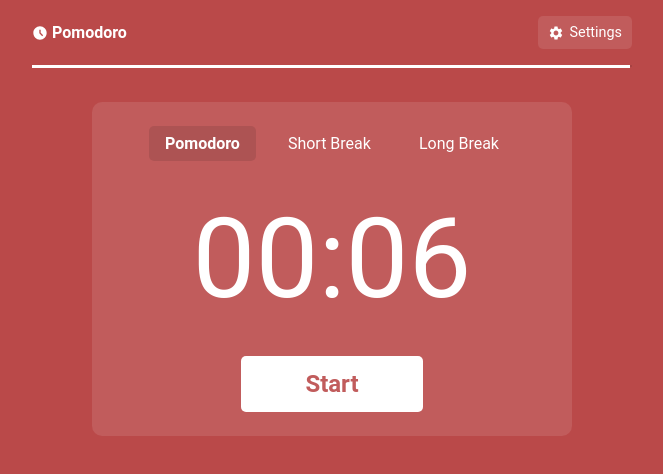
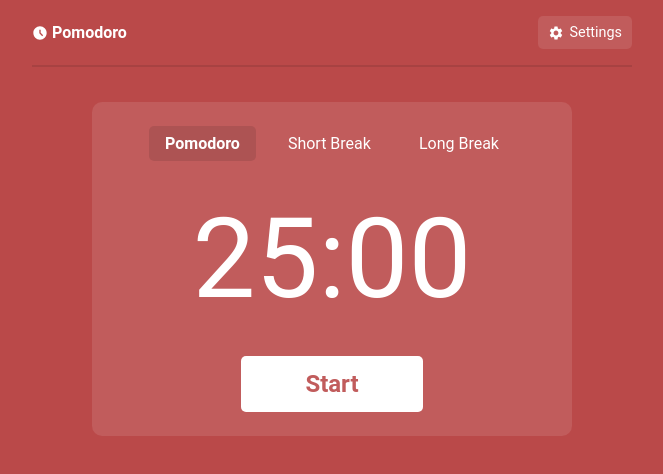
Before and after one commit to itsramin/pomodoro, a React (Create React App) app: page / in a window 1280 px wide. Shown: the top 474 px of the page, without its empty margins (308-971 px from the left). Built offline with nearby package versions, Linux system fonts and the light colour scheme.

Commit message:
app backgound color embed in uislice

```diff
--- a/src/App.js
+++ b/src/App.js
@@ -1,4 +1,3 @@
-import { useState } from "react";
 import { useSelector } from "react-redux";
 import "./App.css";
 import MainHeader from "./components/header/MainHeader";
@@ -7,19 +6,16 @@ import TimerBox from "./components/Timer/TimerBox";
 import "./components/UI/Allcolors.css";
 
 function App() {
-  const [tab, setTab] = useState(0);
-  const changeTabHandler = (num) => {
-    setTab(num);
-  };
-
   const ui = useSelector((state) => state.ui);
 
-  const appClass = `${"App"} ${tab === 1 && "cyan"} ${tab === 2 && "blue"}`;
+  const appClass = `${"App"} ${ui.currentTab === 1 && "cyan"} ${
+    ui.currentTab === 2 && "blue"
+  }`;
   return (
     <div className={appClass}>
       <main>
         <MainHeader />
-        <TimerBox onChangeTab={changeTabHandler} />
+        <TimerBox />
         {ui.settingsVisible && <Settings />}
       </main>
     </div>
--- a/src/components/Timer/TimerBox.js
+++ b/src/components/Timer/TimerBox.js
@@ -1,14 +1,24 @@
-import { useCallback, useEffect, useMemo, useState } from "react";
-import { useSelector } from "react-redux";
+import {
+  useCallback,
+  useEffect,
+  useLayoutEffect,
+  useMemo,
+  useState,
+} from "react";
+import { useDispatch, useSelector } from "react-redux";
+import { uiActions } from "../../store/uiSlice";
 import ProgressBar from "./ProgressBar";
 import styles from "./TimerBox.module.css";
 
-const TimerBox = ({ onChangeTab }) => {
-  const [timer, setTimer] = useState(0.1 * 60);
+const TimerBox = () => {
+  const dispatch = useDispatch();
+  const uiSlice = useSelector((state) => state.ui);
+  const settingsSlice = useSelector((state) => state.settings);
+
   const [running, setRunning] = useState(false);
-  const [activeTab, setActiveTab] = useState(0);
+  const [activeTab, setActiveTab] = useState(uiSlice.currentTab);
   const [shortBreakCount, setShortBreakCount] = useState(0);
-  const settingsSlice = useSelector((state) => state.settings);
+  const [timer, setTimer] = useState(60 * 25);
 
   const tabs = useMemo(() => {
     return [
@@ -18,14 +28,18 @@ const TimerBox = ({ onChangeTab }) => {
     ];
   }, [settingsSlice]);
 
+  useLayoutEffect(() => {
+    setTimer(tabs[activeTab].time * 60);
+  }, [settingsSlice, tabs, activeTab]);
+
   const changeTabHandler = useCallback(
     (tabNum) => {
       setActiveTab(tabNum);
-      onChangeTab(tabNum);
+      dispatch(uiActions.changeTab(tabNum));
       setRunning(false);
       setTimer(tabs[tabNum].time * 60);
     },
-    [onChangeTab, tabs]
+    [tabs, dispatch]
   );
 
   useEffect(() => {
@@ -58,8 +72,10 @@ const TimerBox = ({ onChangeTab }) => {
   };
 
   const timerNum = new Date(timer * 1000).toISOString().slice(14, 19);
-  const progress =
-    (tabs[activeTab].time * 60 - timer) / (tabs[activeTab].time * 60);
+
+  const progress = running
+    ? (tabs[activeTab].time * 60 - timer) / (tabs[activeTab].time * 60)
+    : 0;
 
   return (
     <>
--- a/src/store/uiSlice.js
+++ b/src/store/uiSlice.js
@@ -2,6 +2,7 @@ import { createSlice } from "@reduxjs/toolkit";
 
 const initialState = {
   settingsVisible: false,
+  currentTab: 0,
 };
 
 const uiSlice = createSlice({
@@ -11,6 +12,9 @@ const uiSlice = createSlice({
     toggleSettings(state) {
       state.settingsVisible = !state.settingsVisible;
     },
+    changeTab(state, action) {
+      state.currentTab = action.payload;
+    },
   },
 });
 
```
